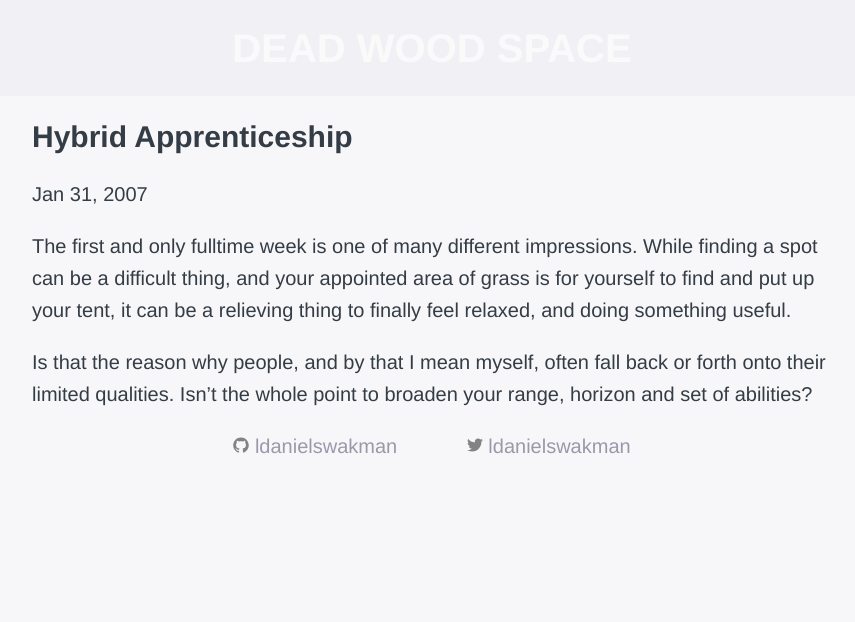
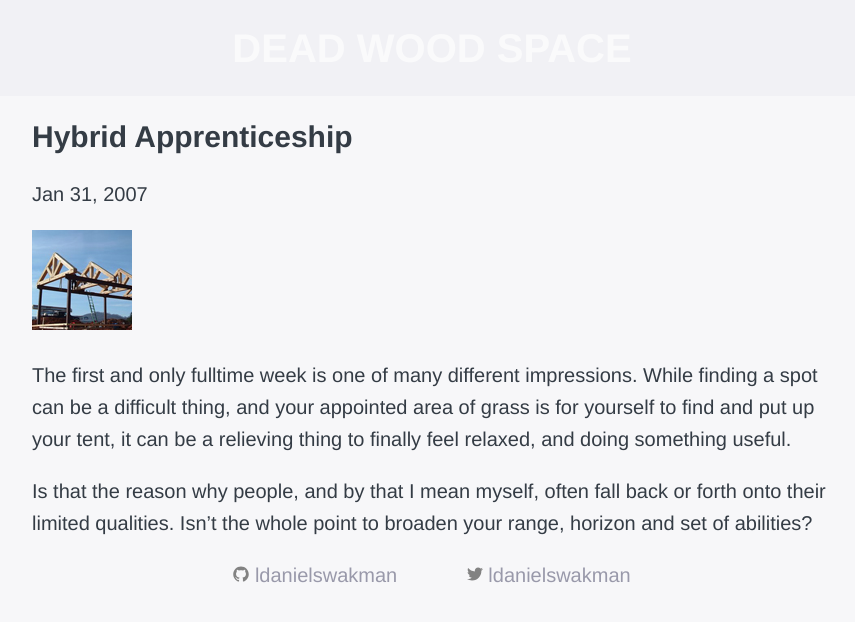
Before and after one commit to ldanielswakman/deadwoodspace, a Jekyll site: the page built from _posts/2007-01-31-hybrid-apprenticeship.markdown, in a window 1280 px wide. Shown: the top 622 px of the page, without its empty margins (208-1063 px from the left). Built offline with Jekyll 4.4.1, drawn with Linux system fonts in a browser that asks for light colours; some web fonts are replaced.

Commit message:
Updated Hybrid Apprenticeship

```diff
--- a/_posts/2007-01-31-hybrid-apprenticeship.markdown
+++ b/_posts/2007-01-31-hybrid-apprenticeship.markdown
@@ -6,6 +6,8 @@ categories:
 layout: post
 ---
 
+![Hybrid Apprenticeship](/uploads/news_hybridapprenticeship.jpg)
+
 The first and only fulltime week is one of many different impressions. While finding a spot can be a difficult thing, and your appointed area of grass is for yourself to find and put up your tent, it can be a relieving thing to finally feel relaxed, and doing something useful.
 
 Is that the reason why people, and by that I mean myself, often fall back or forth onto their limited qualities. Isn't the whole point to broaden your range, horizon and set of abilities?
```
